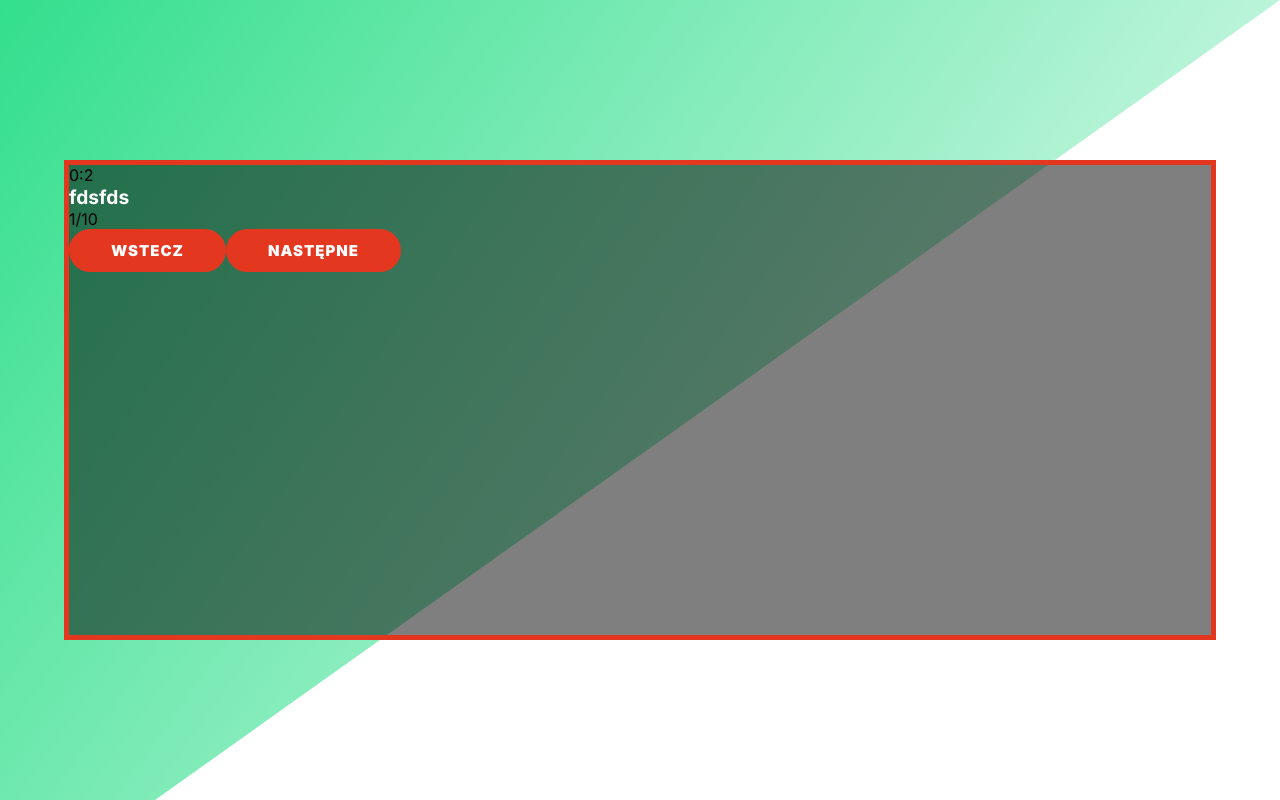
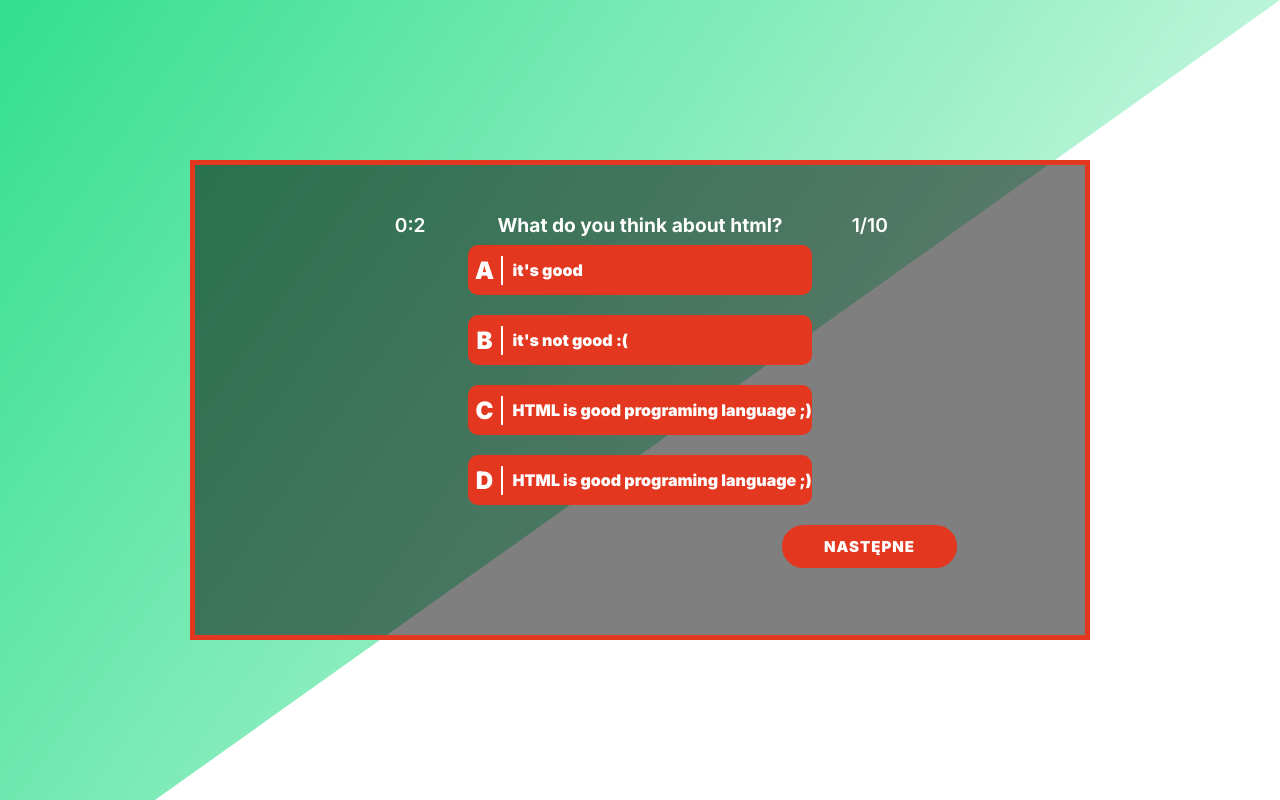
Before and after one commit to Kamiv8/quiz, a React (Create React App) app: page /1 in a window 1280 px wide. Both pictures are taken after a click on the button "START". Built offline with nearby package versions, Linux system fonts and the light colour scheme.

Commit message:
Created question logic

```diff
--- a/src/components/atoms/option.tsx
+++ b/src/components/atoms/option.tsx
@@ -18,19 +18,25 @@ const Wrapper = styled.div<Pick<Props, 'active'>>`
   align-items: center;
   height: 50px;
   font-weight: 900;
+  cursor: pointer;
 `;
 
 const Variant = styled.span`
   font-size: 1.5em;
   border-right: 2px solid ${({ theme }) => theme.colors.white};
+  text-align: center;
+`;
+
+const Answer = styled.span`
+  padding-left: 10px;
 `;
 
 const Option: React.FC<Props> = ({
   variant, answer, tickFn, active,
 }) => (
-  <Wrapper active={active} onClick={() => tickFn(answer)}>
+  <Wrapper active={active} onClick={() => tickFn(variant)}>
     <Variant>{variant}</Variant>
-    <span>{answer}</span>
+    <Answer>{answer}</Answer>
   </Wrapper>
 );
 export default Option;
--- /dev/null
+++ b/src/components/atoms/paragraph.tsx
@@ -0,0 +1,9 @@
+import styled from 'styled-components';
+
+const Paragraph = styled.p`
+  color: ${({ theme }) => theme.colors.white};
+  font-weight: 600;
+  font-size: 1.2em;
+`;
+
+export default Paragraph;
--- a/src/components/atoms/time.tsx
+++ b/src/components/atoms/time.tsx
@@ -1,4 +1,5 @@
 import React from 'react';
+import Paragraph from './paragraph';
 
 type Props = {
   seconds: number,
@@ -6,10 +7,10 @@ type Props = {
 };
 
 const Time: React.FC<Props> = ({ seconds, minutes }) => (
-  <p>
+  <Paragraph>
     {minutes}
     :
     {seconds}
-  </p>
+  </Paragraph>
 );
 export default Time;
--- a/src/components/atoms/title.tsx
+++ b/src/components/atoms/title.tsx
@@ -7,7 +7,10 @@ type Props = {
 const Title = styled.h1<Props>`
   color: ${({ theme }) => theme.colors.white};
   font-size: 1.2em;
-
+  text-align: center;
+  @media screen and ${({ theme }) => theme.device.laptopL} {
+    font-size: 40px;
+  }
   ${({ heading, theme }) => heading && css`
     color: ${theme.colors.gray};
     font-size: 3em;
--- a/src/components/molecules/quizContent.tsx
+++ b/src/components/molecules/quizContent.tsx
@@ -1,4 +1,5 @@
 import React from 'react';
+import styled from 'styled-components';
 import Title from '../atoms/title';
 import { AnswerType } from '../../features/quiz/quizApiType';
 import Option from '../atoms/option';
@@ -6,6 +7,7 @@ import Button from '../atoms/button';
 import { useAppSelector } from '../../app/hooks';
 import Time from '../atoms/time';
 import { TimerType } from '../../features/game/timerType';
+import Paragraph from '../atoms/paragraph';
 
 type Props = {
   time: TimerType,
@@ -13,8 +15,39 @@ type Props = {
   question: string,
   answers: AnswerType[],
   isActive: boolean,
-  tickFn: Function
+  tickFn: Function,
+  nextQuestion: Function
 };
+
+const AnswersWrapper = styled.div`
+  display: grid;
+  gap: 20px;
+  grid-template-rows: repeat(4,1fr);
+  justify-content: center;
+  align-items: center;
+  @media screen and ${({ theme }) => theme.device.laptopL} {
+  height: 50%;
+    grid-template-columns: repeat(2,1fr);
+    grid-template-rows: repeat(2,1fr);
+  }
+`;
+
+const HeaderWrapper = styled.div`
+  display: grid;
+  grid-template-columns: 1fr auto 1fr;
+  justify-items: center;
+  align-items: center;
+  margin: 1vh 0;
+  @media screen and ${({ theme }) => theme.device.laptopL} {
+    margin: 5vh 0;
+  }
+`;
+
+const ButtonWrapper = styled.div`
+  display: flex;
+  justify-content: flex-end;
+  margin-top: 20px;
+`;
 
 const QuizContent: React.FC<Props> = ({
   time,
@@ -23,20 +56,21 @@ const QuizContent: React.FC<Props> = ({
   answers,
   isActive,
   tickFn,
+  nextQuestion,
 }) => {
   const { language } = useAppSelector((state) => state.language);
 
   return (
     <>
-      <div>
+      <HeaderWrapper>
         <Time seconds={time.seconds} minutes={time.minutes} />
         <Title>{question}</Title>
-        <span>
-          {questionNumber}
+        <Paragraph>
+          {questionNumber + 1}
           /10
-        </span>
-      </div>
-      <div>
+        </Paragraph>
+      </HeaderWrapper>
+      <AnswersWrapper>
         {answers.map((item) => (
           <Option
             key={item.variant}
@@ -46,13 +80,14 @@ const QuizContent: React.FC<Props> = ({
             active={isActive}
           />
         ))}
-      </div>
-      <div>
-        <Button>{language.words.back}</Button>
-        <Button>{language.words.next}</Button>
-      </div>
+      </AnswersWrapper>
+      <ButtonWrapper>
+        { questionNumber <= 8
+          ? (<Button onClick={() => nextQuestion()}>{language.words.next}</Button>)
+          : (<Button>FINISH</Button>) }
+
+      </ButtonWrapper>
     </>
-
   );
 };
 
--- a/src/components/molecules/startQuiz.tsx
+++ b/src/components/molecules/startQuiz.tsx
@@ -10,12 +10,12 @@ type Props = {
 };
 
 const Wrapper = styled.div`
-  padding: 5vh 10vw;
   height: 100%;
   display: flex;
   flex-direction: column;
   justify-content: space-between;
-align-items: center;
+  align-items: center;
+
 `;
 
 const Close = styled.span`
--- a/src/components/templates/quizTemplate.tsx
+++ b/src/components/templates/quizTemplate.tsx
@@ -4,13 +4,19 @@ import background from '../../assets/background1.svg';
 import StartQuiz from '../molecules/startQuiz';
 import QuizContent from '../molecules/quizContent';
 import { TimerType } from '../../features/game/timerType';
+import { AnswerType } from '../../features/quiz/quizApiType';
+import VariantType from '../../features/quiz/variantType';
 
 type Props = {
   quizName: string,
   startQuizFn: Function,
   closeQuiz: Function,
   isActive: boolean,
-  time: TimerType
+  time: TimerType,
+  questionNumber: number,
+  nextQuestion: Function,
+  question: string,
+  answers: AnswerType[]
 };
 
 const Wrapper = styled.main`
@@ -27,12 +33,21 @@ const Wrapper = styled.main`
 const Content = styled.div`
   width: 90%;
   height: 60%;
+  padding: 5vh 10vw;
   background-color: ${({ theme }) => theme.colors.black50};
   border: 5px solid ${({ theme }) => theme.colors.second};
+  max-width: 900px;
+  max-height: 550px;
+  @media screen and ${({ theme }) => theme.device.laptopL} {
+    padding: 1vh 2vw;
+  }
 `;
 
 const QuizTemplate: React.FC<Props> = ({
-  quizName, startQuizFn, closeQuiz, isActive, time,
+  quizName, startQuizFn, closeQuiz, isActive,
+  time,
+  questionNumber,
+  nextQuestion, answers, question,
 }) => (
   <Wrapper>
     <Content>
@@ -47,15 +62,15 @@ const QuizTemplate: React.FC<Props> = ({
             : (
               <QuizContent
                 time={time}
-                questionNumber={1}
-                question="fdsfds"
-                answers={[]}
+                questionNumber={questionNumber}
+                question={question}
+                answers={answers}
                 isActive
-                tickFn={() => console.log('ta')}
+                tickFn={(answer: VariantType) => console.log(answer)}
+                nextQuestion={nextQuestion}
               />
             )
       }
-
     </Content>
   </Wrapper>
 );
--- a/src/components/view/quiz.tsx
+++ b/src/components/view/quiz.tsx
@@ -8,7 +8,7 @@ const Quiz = () => {
   const location = useLocation();
   const { language } = useAppSelector((state) => state.language);
   const {
-    closeQuiz, startQuiz, isActive, minutes, seconds,
+    closeQuiz, startQuiz, isActive, minutes, seconds, questionNumber, nextQuestion, actualQuestion,
   } = useQuiz(location.pathname);
   return (
 
@@ -18,6 +18,10 @@ const Quiz = () => {
       startQuizFn={startQuiz}
       isActive={isActive}
       time={{ seconds, minutes }}
+      questionNumber={questionNumber}
+      nextQuestion={nextQuestion}
+      answers={actualQuestion?.answers}
+      question={actualQuestion?.question}
     />
   );
 };
--- a/src/features/quiz/testQuestion.ts
+++ b/src/features/quiz/testQuestion.ts
@@ -1,6 +1,7 @@
 import VariantType from './variantType';
+import { QuestionWithAnswers } from './quizApiType';
 
-const TestQuestion = [
+const TestQuestion: QuestionWithAnswers[] = [
   {
     question: 'What do you think about html?',
     answers: [
@@ -64,6 +65,132 @@ const TestQuestion = [
       },
     ],
   },
+  {
+    question: 'What do you think about js?',
+    answers: [
+      {
+        variant: VariantType.A,
+        answer: "it's good",
+      },
+      {
+        variant: VariantType.B,
+        answer: "it's not good :(",
+      },
+      {
+        variant: VariantType.C,
+        answer: 'HTML is good programing language ;) ',
+      },
+      {
+        variant: VariantType.D,
+        answer: 'HTML is good programing language ;) ',
+      },
+    ],
+  },
+  {
+    question: 'What do you think about js?',
+    answers: [
+      {
+        variant: VariantType.A,
+        answer: "it's good",
+      },
+      {
+        variant: VariantType.B,
+        answer: "it's not good :(",
+      },
+      {
+        variant: VariantType.C,
+        answer: 'HTML is good programing language ;) ',
+      },
+      {
+        variant: VariantType.D,
+        answer: 'HTML is good programing language ;) ',
+      },
+    ],
+  },
+  {
+    question: 'What do you think about js?',
+    answers: [
+      {
+        variant: VariantType.A,
+        answer: "it's good",
+      },
+      {
+        variant: VariantType.B,
+        answer: "it's not good :(",
+      },
+      {
+        variant: VariantType.C,
+        answer: 'HTML is good programing language ;) ',
+      },
+      {
+        variant: VariantType.D,
+        answer: 'HTML is good programing language ;) ',
+      },
+    ],
+  },
+  {
+    question: 'What do you think about js?',
+    answers: [
+      {
+        variant: VariantType.A,
+        answer: "it's good",
+      },
+      {
+        variant: VariantType.B,
+        answer: "it's not good :(",
+      },
+      {
+        variant: VariantType.C,
+        answer: 'HTML is good programing language ;) ',
+      },
+      {
+        variant: VariantType.D,
+        answer: 'HTML is good programing language ;) ',
+      },
+    ],
+  },
+  {
+    question: 'What do you think about js?',
+    answers: [
+      {
+        variant: VariantType.A,
+        answer: "it's good",
+      },
+      {
+        variant: VariantType.B,
+        answer: "it's not good :(",
+      },
+      {
+        variant: VariantType.C,
+        answer: 'HTML is good programing language ;) ',
+      },
+      {
+        variant: VariantType.D,
+        answer: 'HTML is good programing language ;) ',
+      },
+    ],
+  },
+  {
+    question: 'What do you think about js?',
+    answers: [
+      {
+        variant: VariantType.A,
+        answer: "it's good",
+      },
+      {
+        variant: VariantType.B,
+        answer: "it's not good :(",
+      },
+      {
+        variant: VariantType.C,
+        answer: 'HTML is good programing language ;) ',
+      },
+      {
+        variant: VariantType.D,
+        answer: 'HTML is good programing language ;) ',
+      },
+    ],
+  },
 ];
 
 export default TestQuestion;
--- a/src/hooks/useQuiz.ts
+++ b/src/hooks/useQuiz.ts
@@ -1,28 +1,52 @@
 import { useStopwatch } from 'react-timer-hook';
 import { useNavigate } from 'react-router-dom';
 import { useState } from 'react';
+import testQuestion from '../features/quiz/testQuestion';
+import { QuestionWithAnswers } from '../features/quiz/quizApiType';
 // import { useState } from 'react';
 // import testQuestion from '../features/quiz/testQuestion';
 
-const useQuiz = (type: string) => {
+const useQuiz = (type?: string | undefined) => {
   const {
-    seconds, minutes, start,
+    seconds, minutes, start, reset,
   } = useStopwatch({ autoStart: false });
   const navigate = useNavigate();
-  const [isActive, setIsActive] = useState(false);
-  console.log(type);
-  console.log(isActive);
+  const [isActive, setIsActive] = useState<boolean>(false);
+  const [actualQuestion, setActualQuestion] = useState<QuestionWithAnswers>({ answers: [], question: '' });
+  // eslint-disable-next-line prefer-const
+  let [questionNumber, setQuestionNumber] = useState<number>(0);
+
   const closeQuiz = () => {
     navigate('/');
+    reset();
+    console.log(type);
   };
 
   const startQuiz = () => {
     start();
     setIsActive(true);
+    setActualQuestion(testQuestion[questionNumber]);
+  };
+
+  const tickAnswer = () => {
+
+  };
+
+  const nextQuestion = () => {
+    setActualQuestion(testQuestion[questionNumber]);
+    setQuestionNumber(questionNumber += 1);
   };
 
   return {
-    seconds, minutes, closeQuiz, startQuiz, isActive,
+    seconds,
+    minutes,
+    closeQuiz,
+    startQuiz,
+    isActive,
+    tickAnswer,
+    nextQuestion,
+    actualQuestion,
+    questionNumber,
   };
 };
 export default useQuiz;
```
